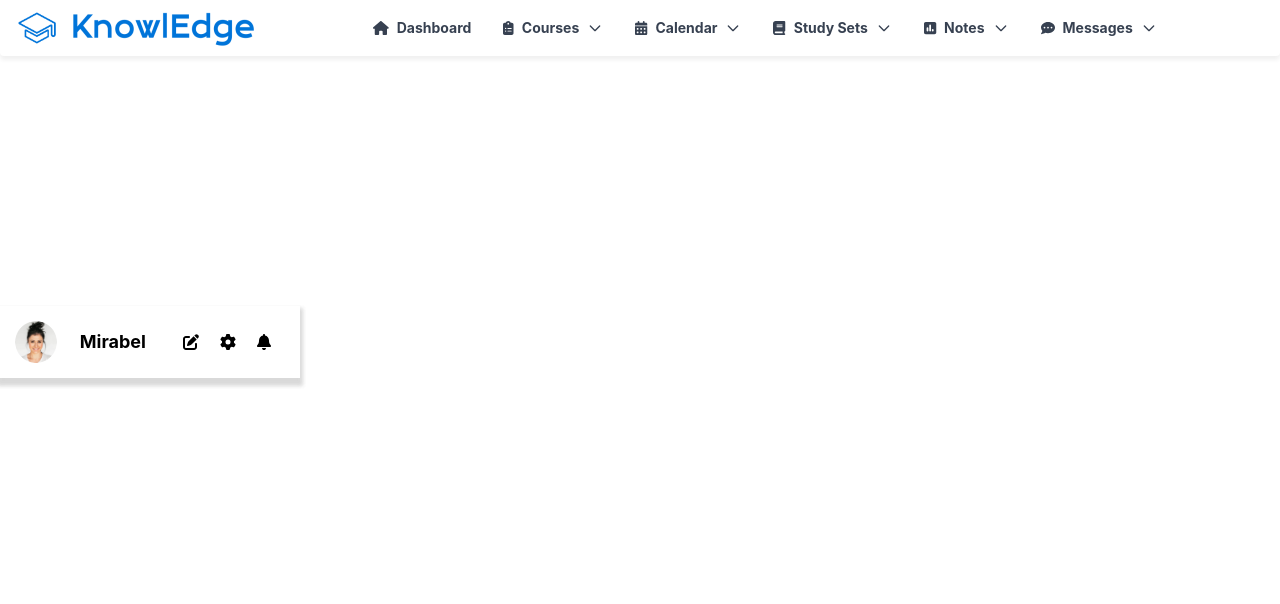
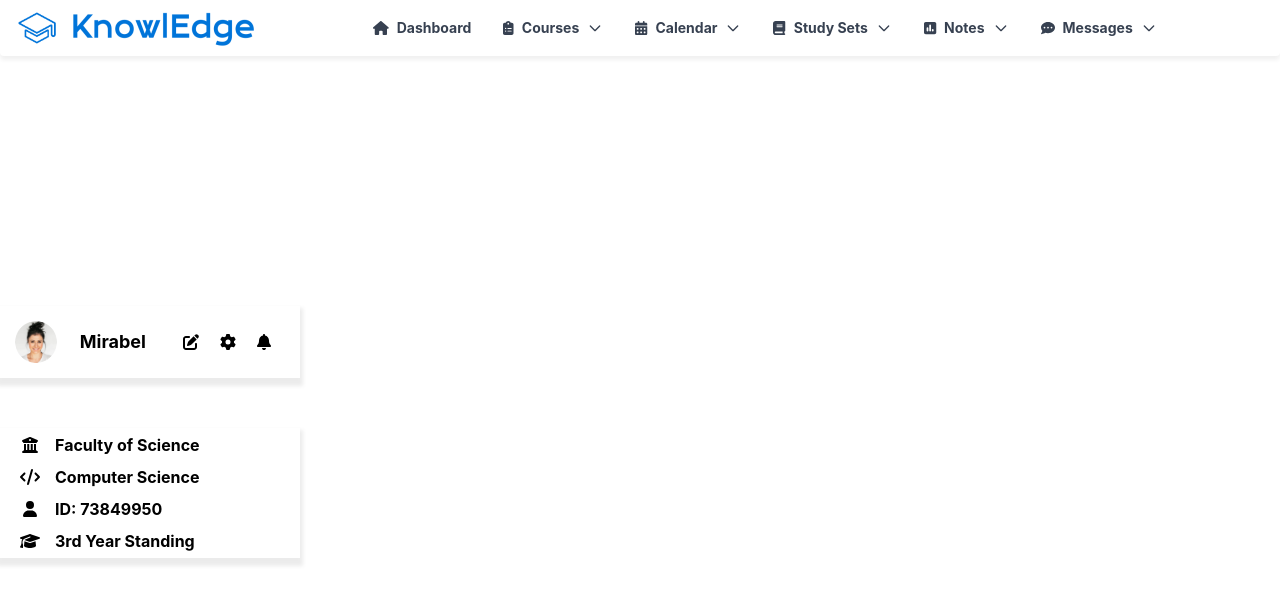
Before and after one commit to KKaiyuan/KnowlEdge, a React (Create React App) app: page / in a window 1280 px wide. Shown: the top 604 px of the page. Built offline with nearby package versions, Linux system fonts and the light colour scheme.

Commit message:
adding information card

```diff
--- a/src/App.js
+++ b/src/App.js
@@ -3,12 +3,14 @@ import logo from './logo.svg';
 import './App.css';
 import NavbarComponent from './pages/Components/Navbar';
 import StudentCard from './pages/Components/StudnetCard';
+import InformationCard from './pages/Components/InformationCard';
 
 function App() {
   return (
     <div className="App">
       <NavbarComponent />
       <StudentCard />
+      <InformationCard />
     </div>
   );
 }
--- /dev/null
+++ b/src/pages/Components/InformationCard.jsx
@@ -0,0 +1,69 @@
+import { styled } from 'styled-components';
+import CardGeneric from './CardGeneric';
+import { FontAwesomeIcon } from '@fortawesome/react-fontawesome';
+import {
+  faBuildingColumns,
+  faCode,
+  faUser,
+  faGraduationCap,
+} from '@fortawesome/free-solid-svg-icons';
+
+const CardStyled = styled.div`
+  margin-top: 50px;
+  width: 300px;
+  display: flex;
+  flex-direction: column;
+  align-items: center;
+  padding: 5px;
+  margin-bottom: 300px;
+  justify-content: space-between;
+  height: 130px;
+
+  div {
+    display: flex;
+    width: 100%;
+  }
+
+  h2 {
+    flex: 2;
+    text-align: left;
+    font-weight: bold;
+  }
+
+  span {
+    width: 50px;
+  }
+`;
+
+const InformationCard = CardGeneric(() => {
+  return (
+    <CardStyled>
+      <div>
+        <span>
+          <FontAwesomeIcon icon={faBuildingColumns} />
+        </span>
+        <h2>Faculty of Science</h2>
+      </div>
+      <div>
+        <span>
+          <FontAwesomeIcon icon={faCode} />
+        </span>
+        <h2>Computer Science</h2>
+      </div>
+      <div>
+        <span>
+          <FontAwesomeIcon icon={faUser} />
+        </span>
+        <h2>ID: 73849950</h2>
+      </div>
+      <div>
+        <span>
+          <FontAwesomeIcon icon={faGraduationCap} />
+        </span>
+        <h2>3rd Year Standing</h2>
+      </div>
+    </CardStyled>
+  );
+});
+
+export default InformationCard;
--- a/src/pages/Components/StudnetCard.jsx
+++ b/src/pages/Components/StudnetCard.jsx
@@ -9,9 +9,6 @@ import {
 } from '@fortawesome/free-solid-svg-icons';
 
 const CardStyled = styled.div`
-  background: #ffffff;
-  box-shadow: 0px 5px 4px 3px rgba(0, 0, 0, 0.08);
-
   margin-top: 250px;
   width: 300px;
   display: flex;
```
